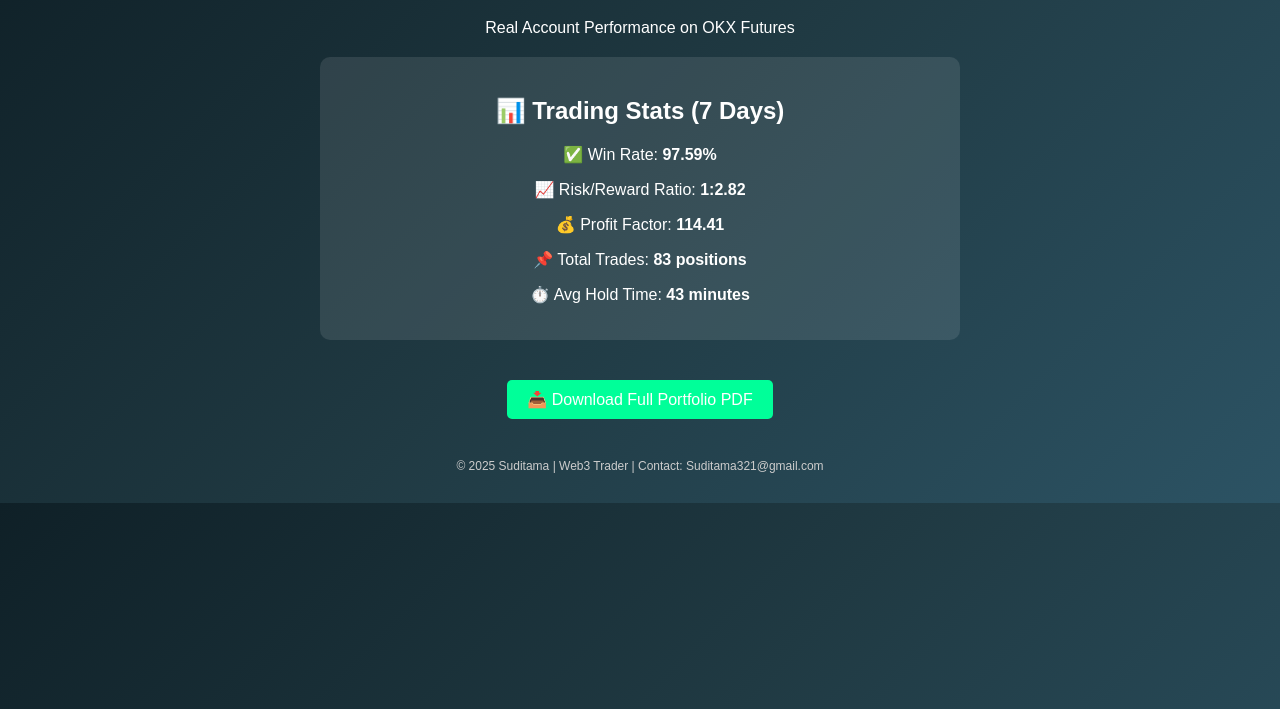
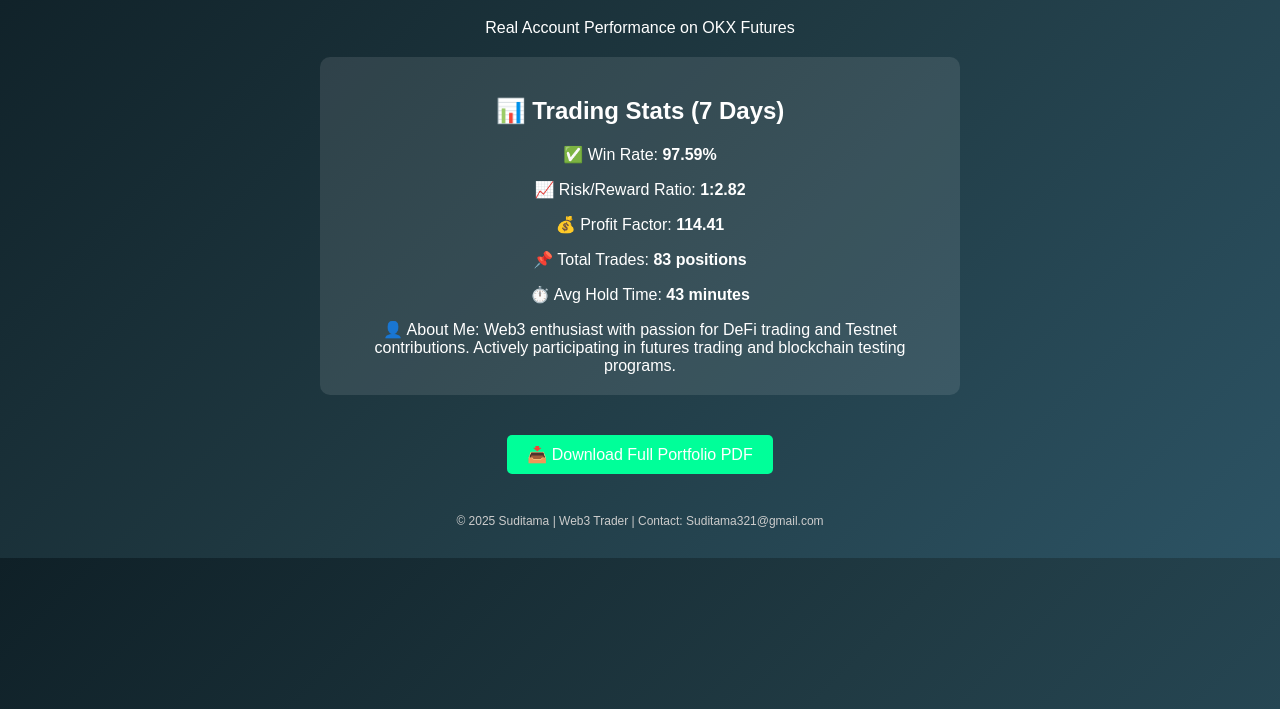
Before and after one commit to Suditama/Suditamaa.github.io, a plain HTML site: page Index.html in a window 1280 px wide. Shown: the part 91-800 px from the top of the page. Drawn offline with Linux system fonts and the light colour scheme.

Commit message:
Update Index.html

```diff
--- a/Index.html
+++ b/Index.html
@@ -54,6 +54,9 @@
             <p>💰 Profit Factor: <strong>114.41</strong></p>
             <p>📌 Total Trades: <strong>83 positions</strong></p>
             <p>⏱️ Avg Hold Time: <strong>43 minutes</strong></p>
+            👤 About Me:
+Web3 enthusiast with passion for DeFi trading and Testnet contributions.
+Actively participating in futures trading and blockchain testing programs.
         </div>
 
         <a class="download" href="Portofolio.pdf" target="_blank">📥 Download Full Portfolio PDF</a>
```
